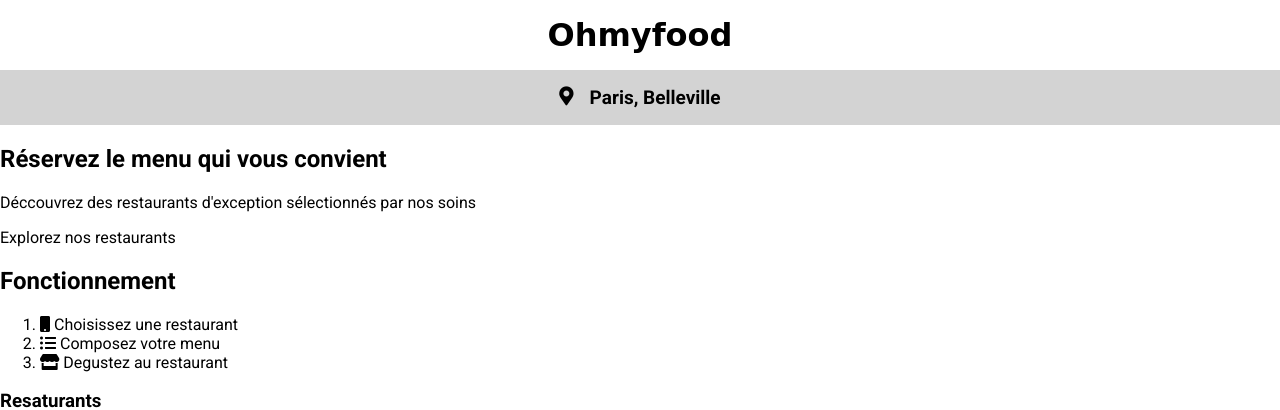
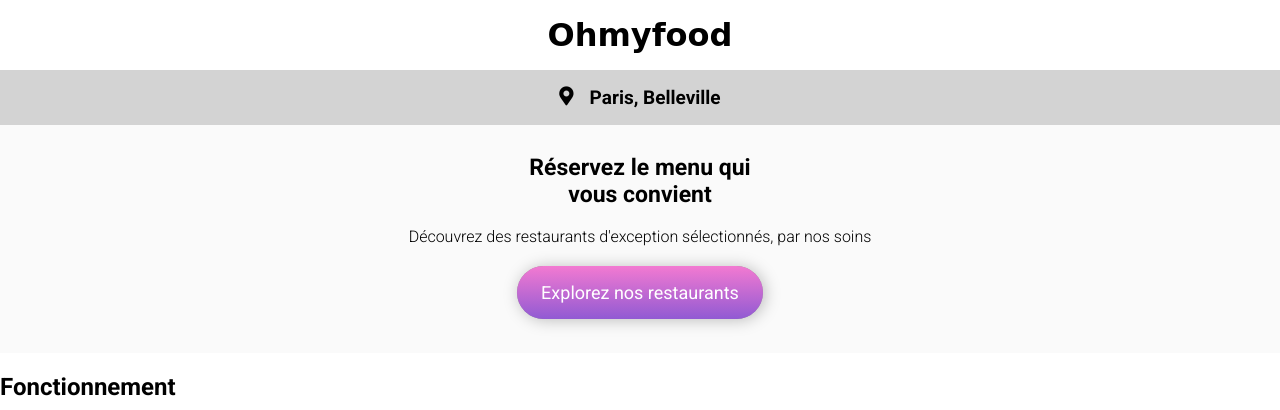
Before and after one commit to SBillie/SandrineBillie_3_16112021, a plain HTML site: page index.html in a window 1280 px wide. Shown: the top 410 px of the page. Drawn offline with Linux system fonts and the light colour scheme; a web font is replaced by a local one.

Commit message:
accroche_bloc gradient

```diff
--- a/index.html
+++ b/index.html
@@ -24,16 +24,18 @@
 
 
     <main>
-    <!-- Location -->
+    <!-- Location header-->
         <section class="location">
             <i class="fas fa-map-marker-alt location_icon"></i>
             <span class="location_text"> Paris, Belleville</span>
         </section>
 
-    <!--Texte d'accroche  -->
-        <section>
-            <h1>Réservez le menu qui vous convient</h1>
-            <p>Déccouvrez des restaurants d'exception sélectionnés par nos soins</p>
+    <!--Texte d'accroche header -->
+        <section class="accroche_bloc">
+            <h2>Réservez le menu qui
+                      <br>vous convient
+            </h2>
+            <p>Découvrez des restaurants d'exception sélectionnés, par nos soins</p>
             <a>Explorez nos restaurants</a>
         </section>
 
--- a/style.css
+++ b/style.css
@@ -25,7 +25,7 @@
     position: relative;
 }
 
-/* Location */
+/* Location header */
 
 .location {
     display:flex;
@@ -44,3 +44,38 @@
     font-weight:700;
 
 }
+
+/* Texte d'accroche header */
+
+.accroche_bloc{
+    text-align: center;
+    background-color: #fafafa;
+    padding: 10px 0 50px;
+}
+
+.accroche_bloc h2{
+    font-size: 23px;
+}
+
+.accroche_bloc p{
+    font-weight: 300;
+    margin-bottom: 36px;
+}
+.accroche_bloc a{
+    font-weight: 400;
+    font-size: large;
+    border: none;
+    border-radius: 65px;
+    color: #fff;
+    background-color: grey;
+    background-image: linear-gradient(0deg,rgba(147,86,220,.9),rgba(255,121,218,.9));
+    cursor: pointer;
+    padding: 16px 24px;
+    box-shadow:2px 1px 16px rgba(0,0,0,0.25);
+    transition: .25s;
+}
+
+.accroche_bloc a:hover{
+    transform: scale(1.02);
+    opacity: 0.9;
+}
```
